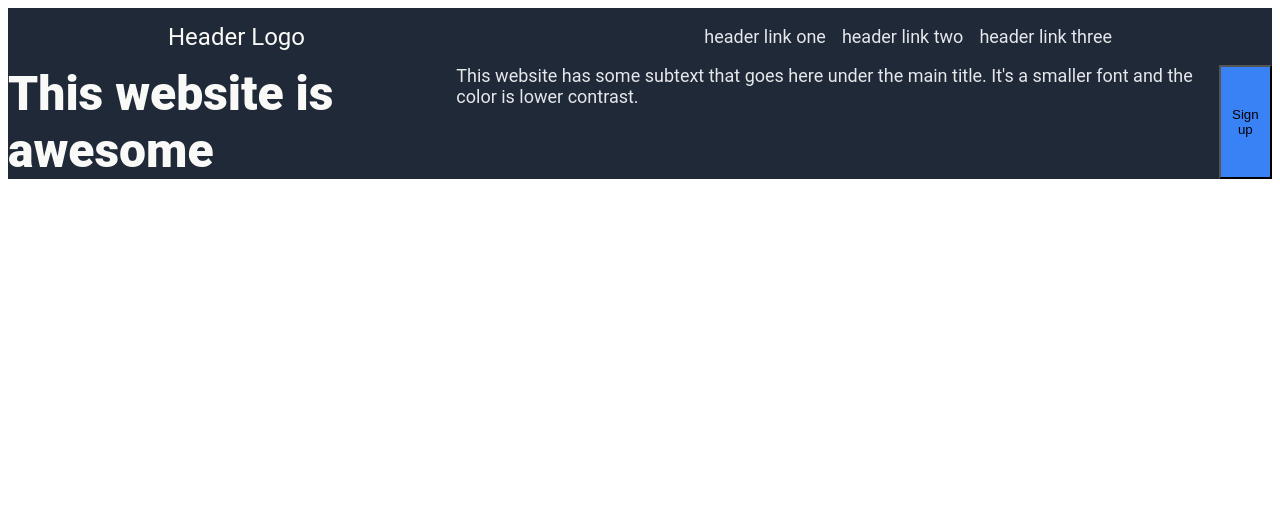
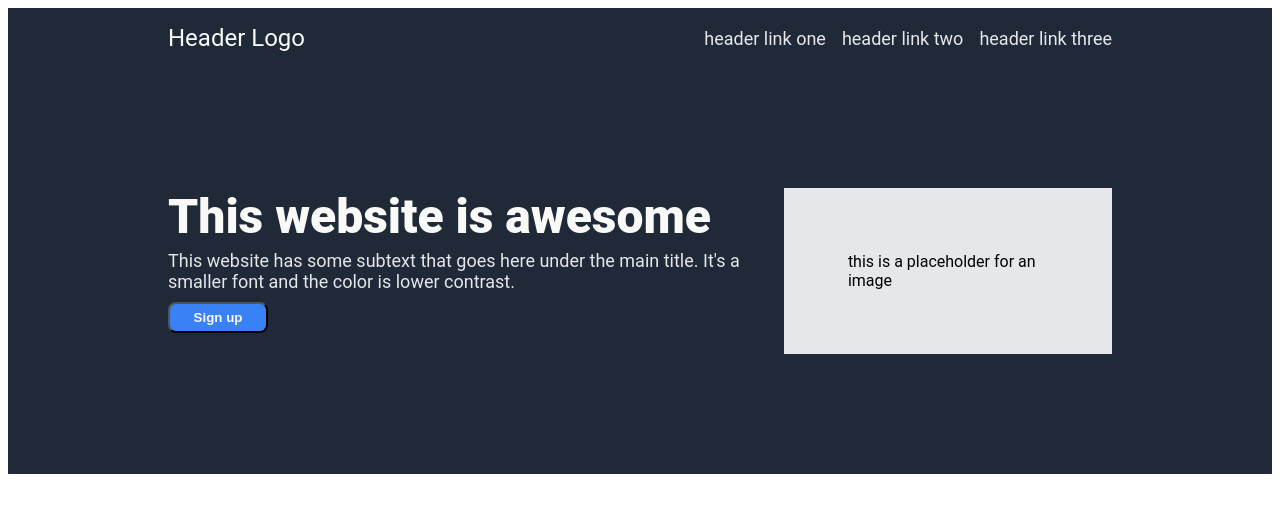
Before and after one commit to marshman998/project-landing-page, a plain HTML site: page index.html in a window 1280 px wide. Drawn offline with Linux system fonts and the light colour scheme.

Commit message:
Update alignment and styles in hero flex container

```diff
--- a/index.html
+++ b/index.html
@@ -21,6 +21,7 @@
         </div>
 
         <div class="hero">
+            <div class="awesome">
             <div class="heroone">
                 This website is awesome
             </div>
@@ -28,6 +29,12 @@
                 This website has some subtext that goes here under the main title.  It's a smaller font and the color is lower contrast.
             </div>
             <button class="button">Sign up</button>
+            </div>
+
+        <div class="image">
+            this is a placeholder for an image
+        </div>
+
         </div>
 
     </body>
--- a/style.css
+++ b/style.css
@@ -10,11 +10,16 @@ body {
 }
 
 .header {
-    padding: 0 160px;
+    padding: 16px 160px;
     align-items: center;
 }
 
+.hero {
+    padding: 120px 160px;
+}
+
 .hlinks {
+    margin: 0;
     margin-left: auto;
     list-style: none;
     display: flex;
@@ -30,15 +35,27 @@ body {
     font-size: 48px;
     font-weight: 800;
     color: #F9FAF8;
+    flex-wrap: wrap;
+    margin-bottom: 5px;
+}
+
+.herotwo {
+    margin-bottom: 10px;
 }
 
 .hlinks, .herotwo {
     font-size: 18px;
     color: #E5E7EB;
+    padding: 0;
 }
 
 .button, .cta {
     background-color: #3882F6;
+    padding: 6px 16px;
+    color: #F9FAF8;
+    font-weight: bold;
+    width: 100px;
+    border-radius: 8px;
 }
 
 .infohead {
@@ -56,3 +73,17 @@ body {
     font-style: italic;
     color: #1F2937;
 }
+
+.image {
+    width: 300px;
+    padding: 64px;
+    background-color: #E5E7EB;
+    display: flex;
+    align-items: center;
+    justify-content: center;
+}
+
+.awesome {
+    display: flex;
+    flex-direction: column;
+}
```
